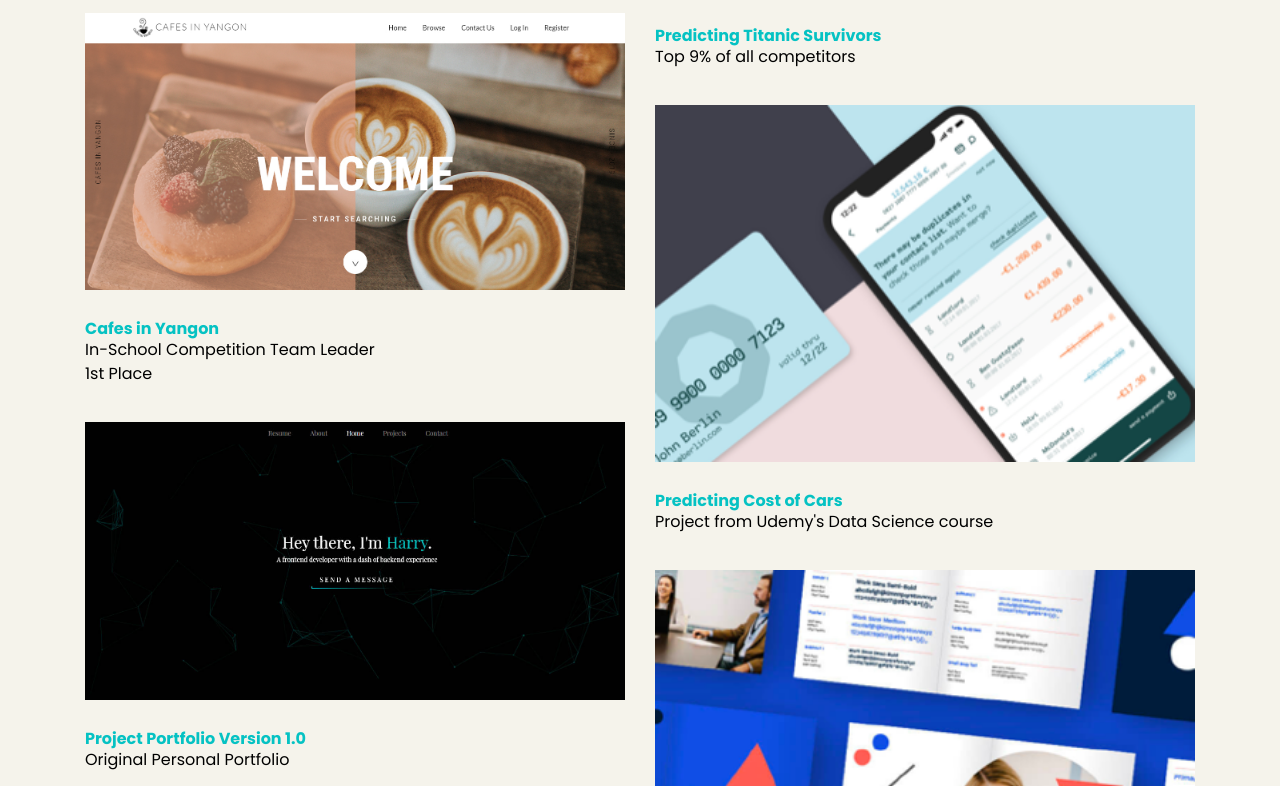
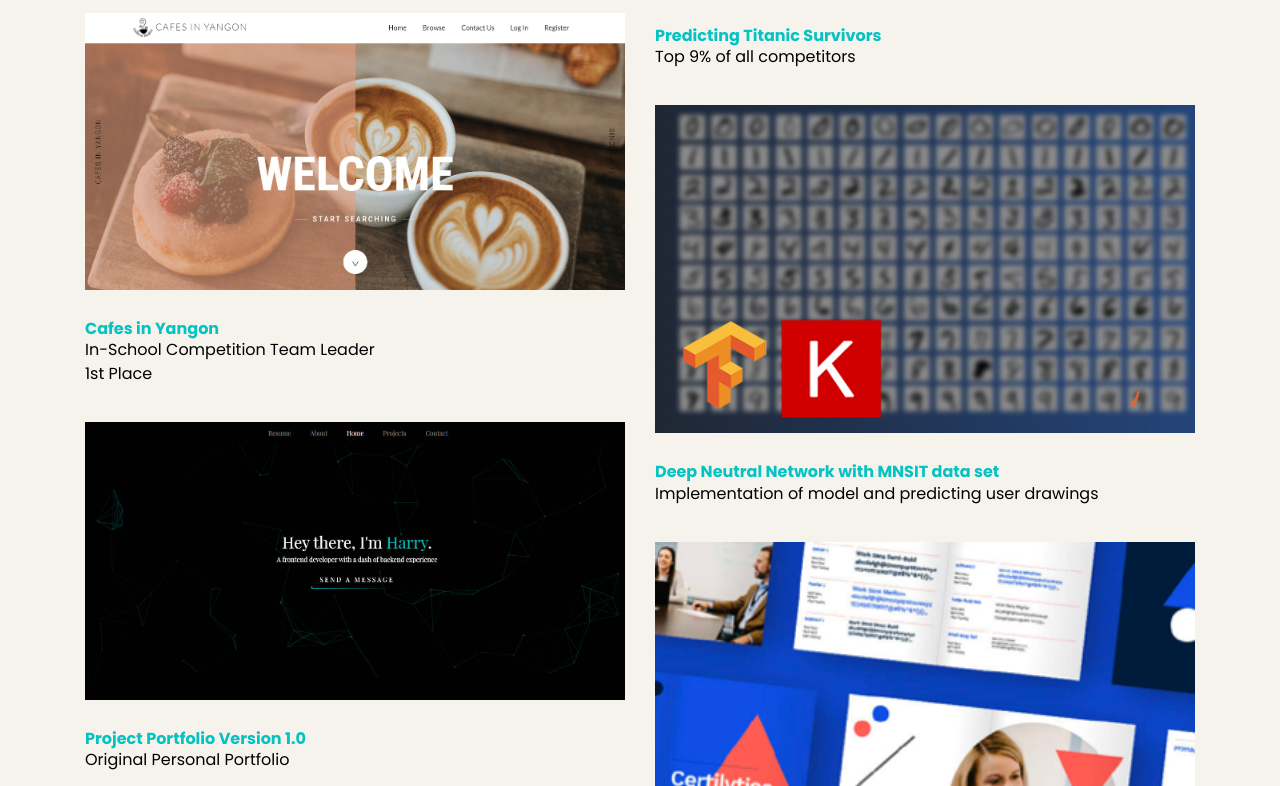
Before and after one commit to harrythu25/PersonalPortfolio_v2.0, a plain HTML site: page index.html in a window 1280 px wide. Shown: the part 2168-2954 px from the top of the page. Drawn offline with Linux system fonts and the light colour scheme.

Commit message:
Minor content changes

```diff
--- a/index.html
+++ b/index.html
@@ -237,9 +237,9 @@
                         <p class="Project-category">Top 9% of all competitors</p>
                     </div>
                     <div class="project-card wow fadeInUp">
-                        <img src="assets/images/Works1.png" alt="Project" class="project-thumbnail">
-                        <h6 class="project-title">Predicting Cost of Cars</h6>
-                        <p class="Project-category">Project from Udemy's Data Science course </p>
+                        <img src="assets/images/projects/tensorflow_thumbnail.jpg" alt="Project" class="project-thumbnail">
+                        <h6 class="project-title">Deep Neutral Network with MNSIT data set </h6>
+                        <p class="Project-category">Implementation of model and predicting user drawings </p>
                     </div>
                     <div class="project-card wow fadeInUp">
                         <img src="assets/images/Works3.png" alt="Project" class="project-thumbnail">
```
Also changed, not shown: signtech_project.html (+1 -1 lines), assets/images/projects/tensorflow_thumbnail.jpg (added).
